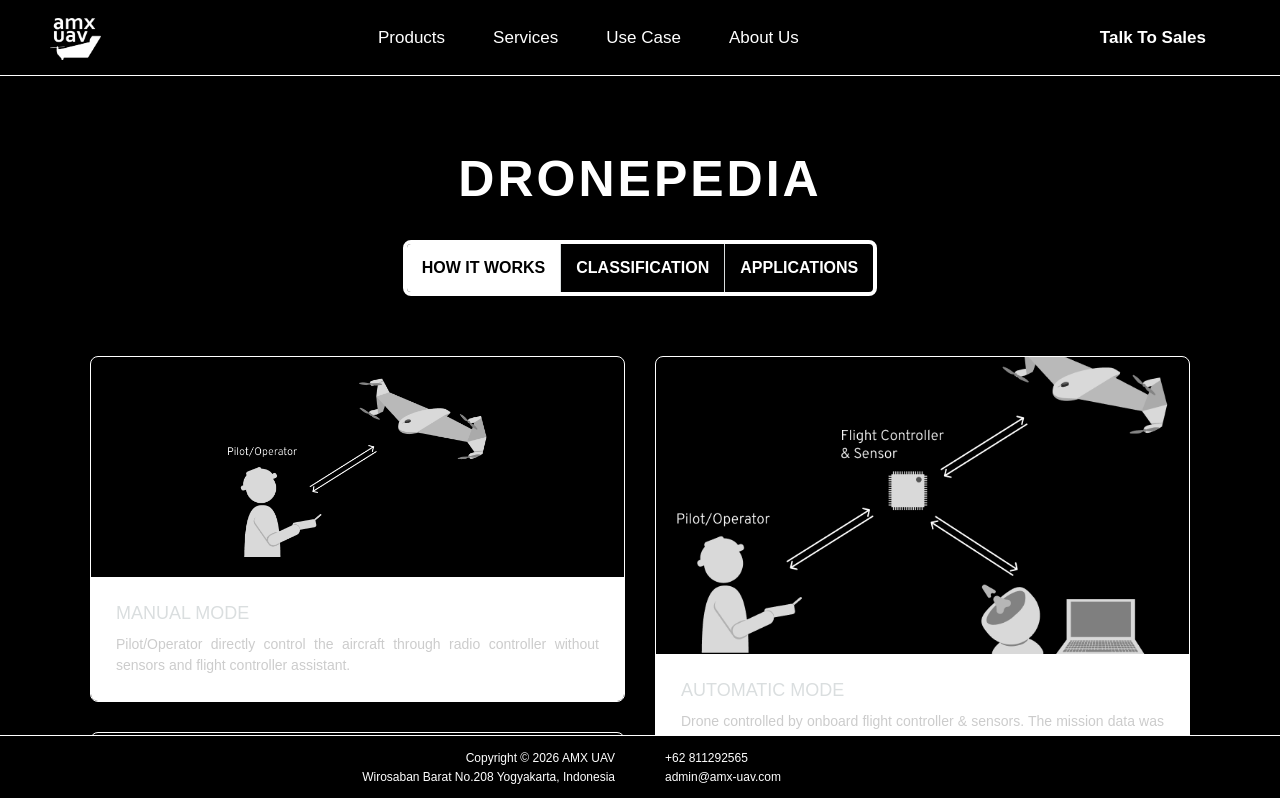
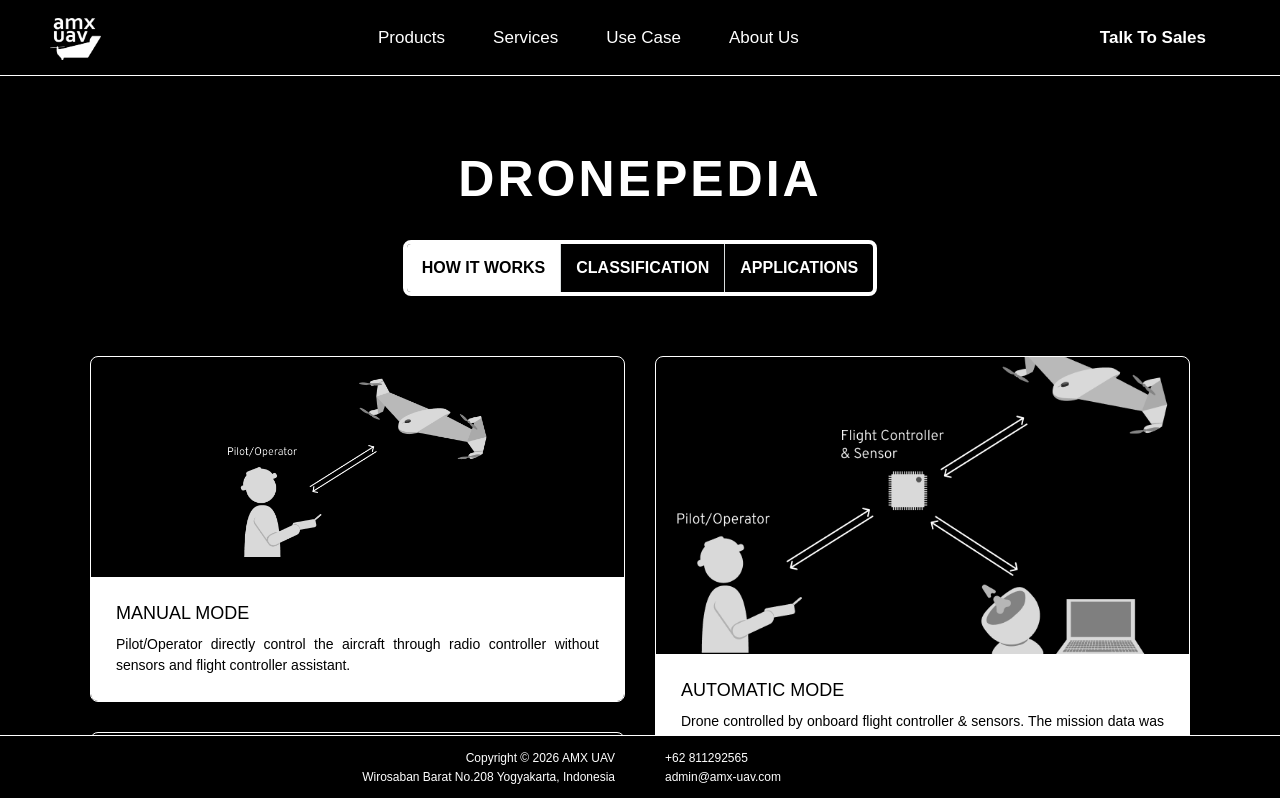
Before and after one commit to nasgmr/website-amx-next, a Next.js app: page /products/dronepedia/how-it-works in a window 1280 px wide. Shown: the top 798 px of the page. Built offline with nearby package versions, Linux system fonts and the light colour scheme; a web font is replaced by a local one.

Commit message:
fix: dronepedia how it works boxes

```diff
--- a/src/css/style.css
+++ b/src/css/style.css
@@ -1219,14 +1219,14 @@ body {
 }
 
 .mode-info h3 {
-  color: #DADEDF;
+  color: #000000;
   margin: 0 0 10px 0;
   font-size: 18px;
   text-transform: uppercase;
 }
 
 .mode-info p {
-  color: #CCCCCC;
+  color: #000000;
   font-size: 14px;
   line-height: 1.5;
   margin: 0;
```
